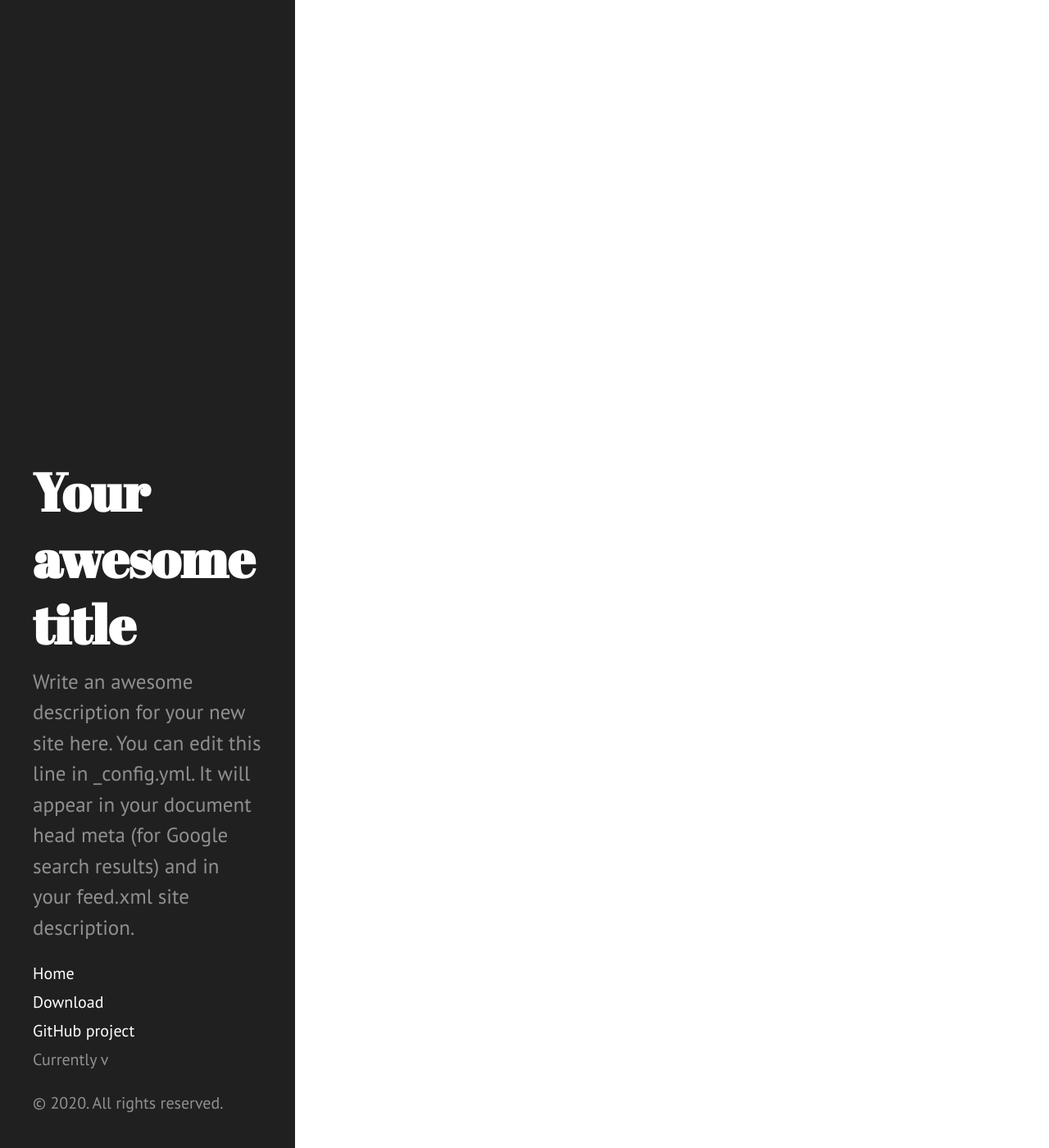
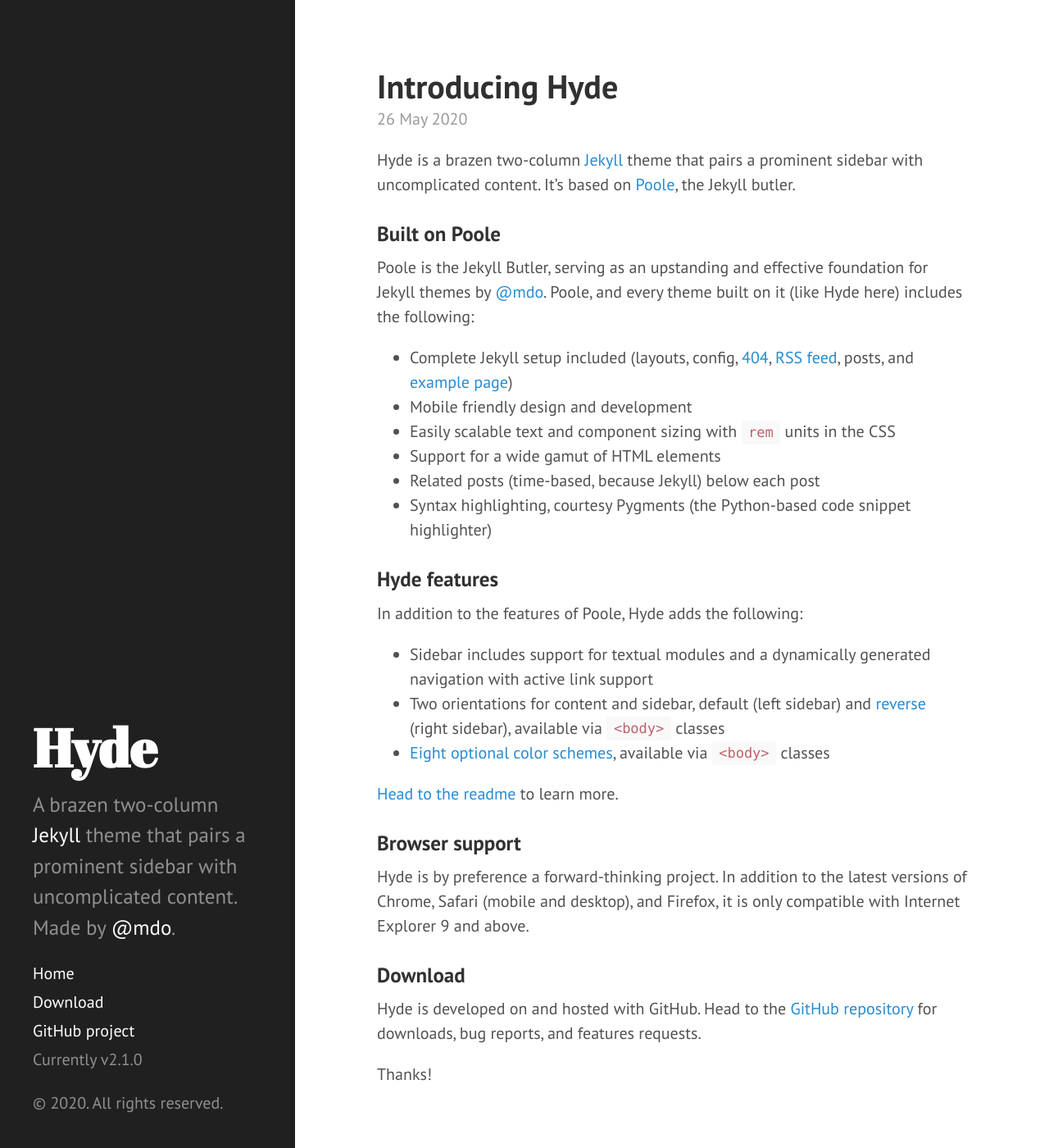
Before and after one commit to rwggad/henry_developer_page, a Jekyll site: the page built from index.html, in a window 1280 px wide and 1400 px high. Shown: the whole window at 82% size. Built offline with Jekyll 4.4.1, drawn with Linux system fonts in a browser that asks for light colours; the list of posts is cut into pages by our own code.

Commit message:
Resolving conflicts based on version upgrades (jekyll)

```diff
--- /dev/null
+++ b/Gemfile
@@ -0,0 +1,4 @@
+source "https://rubygems.org"
+
+gem "jekyll"
+gem "jekyll-paginate"
--- a/_config.yml
+++ b/_config.yml
@@ -1,55 +1,27 @@
-# Welcome to Jekyll!
-#
-# This config file is meant for settings that affect your whole blog, values
-# which you are expected to set up once and rarely edit after that. If you find
-# yourself editing this file very often, consider using Jekyll's data files
-# feature for the data you need to update frequently.
-#
-# For technical reasons, this file is *NOT* reloaded automatically when you use
-# 'bundle exec jekyll serve'. If you change this file, please restart the server process.
-#
-# If you need help with YAML syntax, here are some quick references for you:
-# https://learn-the-web.algonquindesign.ca/topics/markdown-yaml-cheat-sheet/#yaml
-# https://learnxinyminutes.com/docs/yaml/
-#
-# Site settings
-# These are used to personalize your new site. If you look in the HTML files,
-# you will see them accessed via {{ site.title }}, {{ site.email }}, and so on.
-# You can create any custom variable you would like, and they will be accessible
-# in the templates via {{ site.myvariable }}.
+# Dependencies
+#markdown:         redcarpet
+highlighter:      pygments
 
-title: Your awesome title
-email: your-email@example.com
-description: >- # this means to ignore newlines until "baseurl:"
-  Write an awesome description for your new site here. You can edit this
-  line in _config.yml. It will appear in your document head meta (for
-  Google search results) and in your feed.xml site description.
-baseurl: "" # the subpath of your site, e.g. /blog
-url: "" # the base hostname & protocol for your site, e.g. http://example.com
-twitter_username: jekyllrb
-github_username:  jekyll
+# Permalinks
+permalink:        pretty
 
-# Build settings
-theme: minima
-plugins:
-  - jekyll-feed
+# Setup
+title:            Hyde
+tagline:          'A Jekyll theme'
+description:      'A brazen two-column <a href="http://jekyllrb.com" target="_blank">Jekyll</a> theme that pairs a prominent sidebar with uncomplicated content. Made by <a href="https://twitter.com/mdo" target="_blank">@mdo</a>.'
+url:              http://hyde.getpoole.com
+baseurl:          /developer_page/
 
-# Exclude from processing.
-# The following items will not be processed, by default.
-# Any item listed under the `exclude:` key here will be automatically added to
-# the internal "default list".
-#
-# Excluded items can be processed by explicitly listing the directories or
-# their entries' file path in the `include:` list.
-#
-# exclude:
-#   - .sass-cache/
-#   - .jekyll-cache/
-#   - gemfiles/
-#   - Gemfile
-#   - Gemfile.lock
-#   - node_modules/
-#   - vendor/bundle/
-#   - vendor/cache/
-#   - vendor/gems/
-#   - vendor/ruby/
+author:
+  name:           'Mark Otto'
+  url:            https://twitter.com/mdo
+
+paginate:         5
+
+# Custom vars
+version:          2.1.0
+
+github:
+  repo:           https://github.com/poole/hyde
+
+plugins:          [jekyll-paginate]
--- /dev/null
+++ b/_posts/2020-05-26-introducing-hyde.md
@@ -0,0 +1,37 @@
+---
+layout: post
+title: Introducing Hyde
+---
+
+Hyde is a brazen two-column [Jekyll](http://jekyllrb.com) theme that pairs a prominent sidebar with uncomplicated content. It's based on [Poole](http://getpoole.com), the Jekyll butler.
+
+### Built on Poole
+
+Poole is the Jekyll Butler, serving as an upstanding and effective foundation for Jekyll themes by [@mdo](https://twitter.com/mdo). Poole, and every theme built on it (like Hyde here) includes the following:
+
+* Complete Jekyll setup included (layouts, config, [404](/404), [RSS feed](/atom.xml), posts, and [example page](/about))
+* Mobile friendly design and development
+* Easily scalable text and component sizing with `rem` units in the CSS
+* Support for a wide gamut of HTML elements
+* Related posts (time-based, because Jekyll) below each post
+* Syntax highlighting, courtesy Pygments (the Python-based code snippet highlighter)
+
+### Hyde features
+
+In addition to the features of Poole, Hyde adds the following:
+
+* Sidebar includes support for textual modules and a dynamically generated navigation with active link support
+* Two orientations for content and sidebar, default (left sidebar) and [reverse](https://github.com/poole/lanyon#reverse-layout) (right sidebar), available via `<body>` classes
+* [Eight optional color schemes](https://github.com/poole/hyde#themes), available via `<body>` classes
+
+[Head to the readme](https://github.com/poole/hyde#readme) to learn more.
+
+### Browser support
+
+Hyde is by preference a forward-thinking project. In addition to the latest versions of Chrome, Safari (mobile and desktop), and Firefox, it is only compatible with Internet Explorer 9 and above.
+
+### Download
+
+Hyde is developed on and hosted with GitHub. Head to the <a href="https://github.com/poole/hyde">GitHub repository</a> for downloads, bug reports, and features requests.
+
+Thanks!
--- /dev/null
+++ b/index.html
@@ -0,0 +1,37 @@
+---
+layout: default
+title: Home
+---
+
+<div class="posts">
+  {% for post in paginator.posts %}
+  <div class="post">
+    <h1 class="post-title">
+      <a href="{{ post.url }}">
+        {{ post.title }}
+      </a>
+    </h1>
+
+    <span class="post-date">{{ post.date | date_to_string }}</span>
+
+    {{ post.content }}
+  </div>
+  {% endfor %}
+</div>
+
+<div class="pagination">
+  {% if paginator.next_page %}
+    <a class="pagination-item older" href="{{ site.baseurl }}page{{paginator.next_page}}">Older</a>
+  {% else %}
+    <span class="pagination-item older">Older</span>
+  {% endif %}
+  {% if paginator.previous_page %}
+    {% if paginator.page == 2 %}
+      <a class="pagination-item newer" href="{{ site.baseurl }}">Newer</a>
+    {% else %}
+      <a class="pagination-item newer" href="{{ site.baseurl }}page{{paginator.previous_page}}">Newer</a>
+    {% endif %}
+  {% else %}
+    <span class="pagination-item newer">Newer</span>
+  {% endif %}
+</div>
```
Also changed, not shown: index.md (deleted, +0 -3 lines), Gemfile.lock (added), 3 other files.
